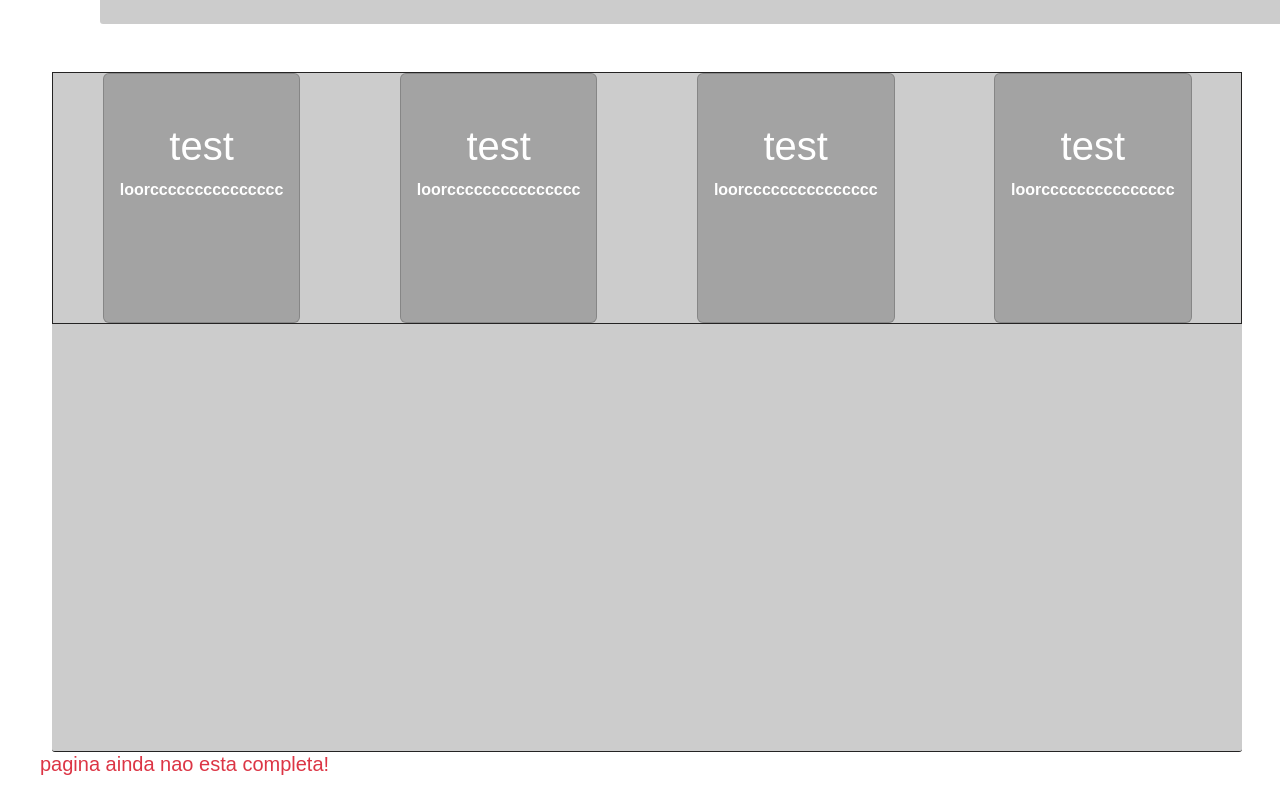
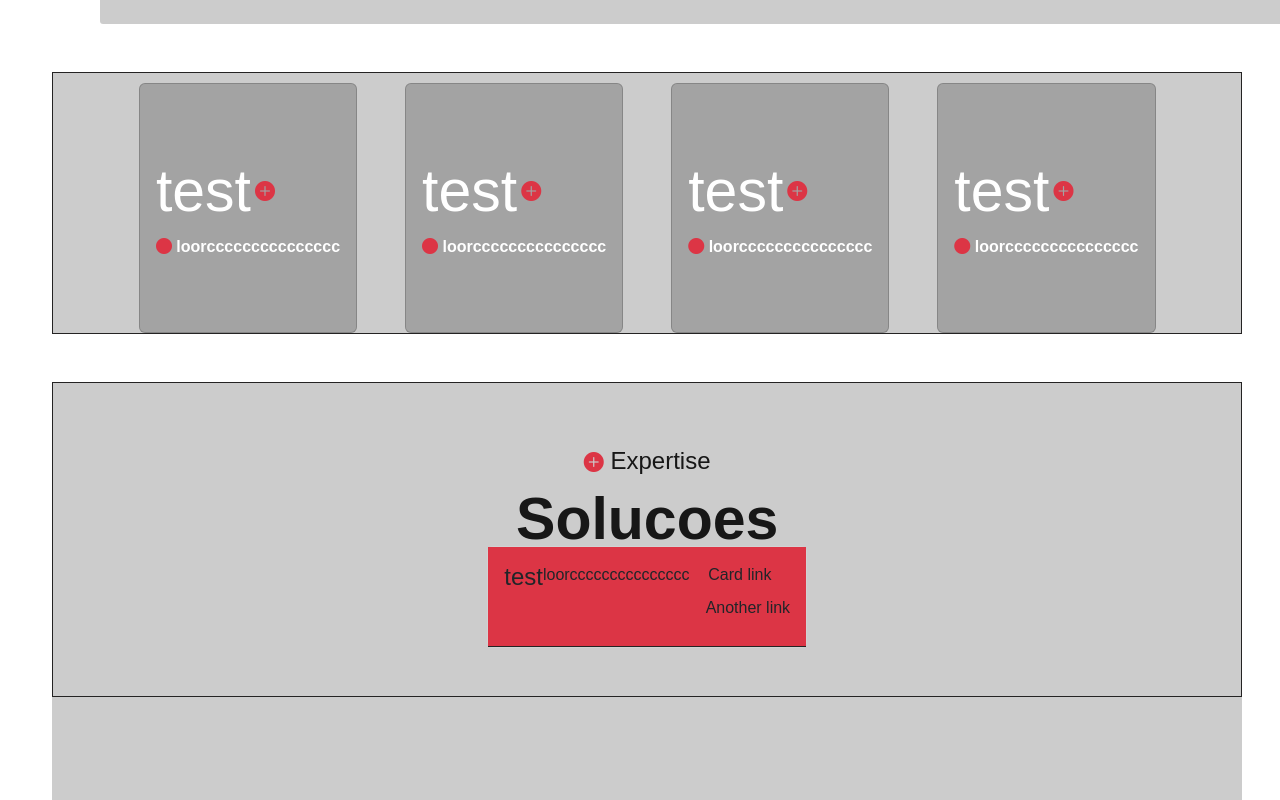
Before and after one commit to Kissimbila16/jftech2.0, a Next.js app: page / in a window 1280 px wide. Shown: the part 1500-2300 px from the top of the page. Built offline with nearby package versions, Linux system fonts and the light colour scheme.

Commit message:
feat: fazendo a segunda etapa das solucoes

```diff
--- /dev/null
+++ b/src/app/components/cardmax/index.js
@@ -0,0 +1,20 @@
+export default function Cardmax({ key, title, text, link, num }) {
+  return (
+    <>
+      <div className="card ">
+        <div className="card-body bg-danger bg d-flex justify-content-around w-100">
+          <h4 className="card-title">{title} </h4>
+          <p className="card-text"> {text} </p>
+         <div className="d-grid">
+         <a href="#" className="card-link">
+            Card link
+          </a>
+          <a href="#" className="card-link">
+            Another link
+          </a>
+         </div>
+        </div>
+      </div>
+    </>
+  );
+}
--- a/src/app/components/cardmin/index.js
+++ b/src/app/components/cardmin/index.js
@@ -1,9 +1,9 @@
 export default function Cardmin({ key, title, text, link, num }) {
   return (
     <>
-      <div className="card card-b">
-        <div className="card-body py-5">
-          <h4 className="card-title fs-1">{title} </h4>
+      <div className="card card-b ">
+        <div className="card-body py-5 mt-4">
+          <h4 className="card-title  d-flex align-items-center text-s">{title} <i className="bi bi-plus-circle-fill fs-5 p-1 py-2 text-danger"></i> </h4>
           <p className="card-text fw-bolder">
             <i className="bi bi-circle-fill text-danger"></i> {text}{" "}
           </p>
--- a/src/app/components/dashboard/index.js
+++ b/src/app/components/dashboard/index.js
@@ -1,6 +1,7 @@
 import Image from "next/image";
 import Btn_Contato_Nos_circle from "../contacto-circle";
 import Cardmin from "../cardmin";
+import Cardmax from "../cardmax";
 
 var cardes = [
   {
@@ -69,9 +70,10 @@ export default function Dashboard() {
           </div>
         </div>
 
-        <div className="bg w-100 layout ">
-          <section className="d-flex justify-content-around border-simple">
-            <Cardmin
+        <div className=" w-100 layout-auto mb-5 mt-5 ">
+          <section className="d-flex justify-content-around border-simple my-5 ">
+           <div className="d-flex gap-5 ">
+           <Cardmin
               title={"test"}
               num={1}
               text={"loorccccccccccccccc"}
@@ -95,8 +97,37 @@ export default function Dashboard() {
               text={"loorccccccccccccccc"}
               link={"#"}
             />
+           </div>
           </section>
         </div>
+
+
+        <div className="bg w-100 layout mt-5     ">
+        <section className="d-flex justify-content-around border-simple">
+
+         <div className="d-grid my-5">
+                <h4 className="py-3">
+                <i className="bi bi-plus-circle-fill text-danger fs-5 "></i>   Expertise
+                </h4>
+                <h1 className="fw-bolder text-s text-auto txt-t">
+                    Solucoes
+                </h1>
+                <br/>
+
+                <Cardmax
+              title={"test"}
+              num={1}
+              text={"loorccccccccccccccc"}
+              link={"#"}
+            />
+
+
+         </div>
+
+
+      </section>
+      </div>
+
       </div>
     </man>
   );
--- a/src/app/globals.css
+++ b/src/app/globals.css
@@ -38,6 +38,7 @@ body {
   box-sizing: border-box;
   padding: 0;
   margin: 0;
+  /* font-family: monospace; */
 }
 
 a {
@@ -142,6 +143,13 @@ a {
   border-radius: 3px;
   }
 
+  .layout-auto{
+    background-color:rgb(0, 0, 0,0.2);
+    height: auto!important;
+    width: 93vw!important;
+    text-align: center;
+    border-radius: 3px;
+    }
 
   .main-txt{
     font-size: 9rem;
@@ -182,4 +190,17 @@ a {
   height: 250px;
   background-color:var(--transparent) ;
   color:white;
+  margin-top: 1%;
 }
+
+.text-s{
+  font-size: 59px;
+}
+.txt-t{
+  margin-top: -5%!important;
+}
+
+.text-auto{
+  height: auto;
+  max-height: 30px;
+}
--- a/src/app/layout.js
+++ b/src/app/layout.js
@@ -1,5 +1,6 @@
 import localFont from "next/font/local";
 import "bootstrap/dist/css/bootstrap.min.css";
+import 'bootstrap-icons/font/bootstrap-icons.css';
 import "./globals.css";
 
 const geistSans = localFont({
--- a/src/app/layouts/Nav/index.js
+++ b/src/app/layouts/Nav/index.js
@@ -17,7 +17,7 @@ export default function Nav() {
           <Nav_text name="Contacto" way="#home" />
         </ul>
         <Btn_Contato_Nos name={'Orcamento'} />
-        <Btn_Contato_Nos name={'icon'} />
+        <i class="bi bi-list fs-3"></i>
         &nbsp;
       </div>
     </nav>
```
